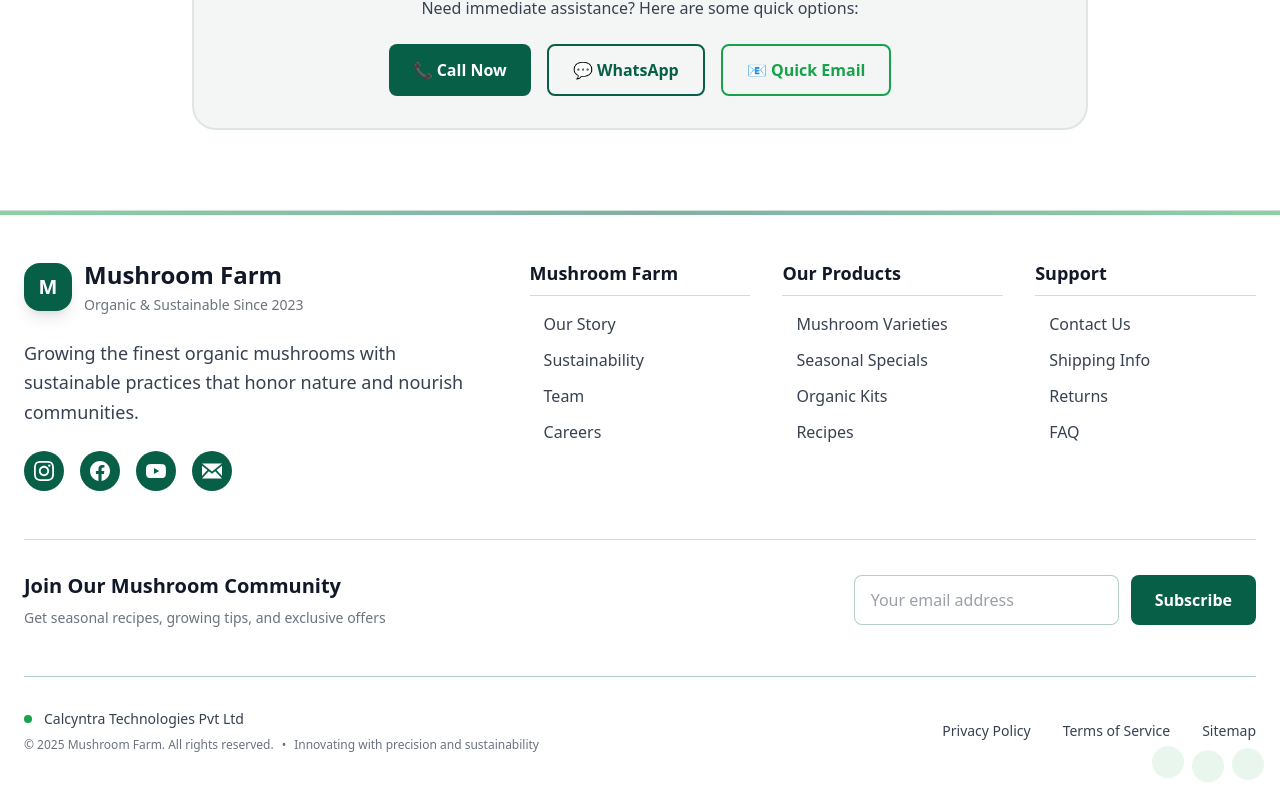
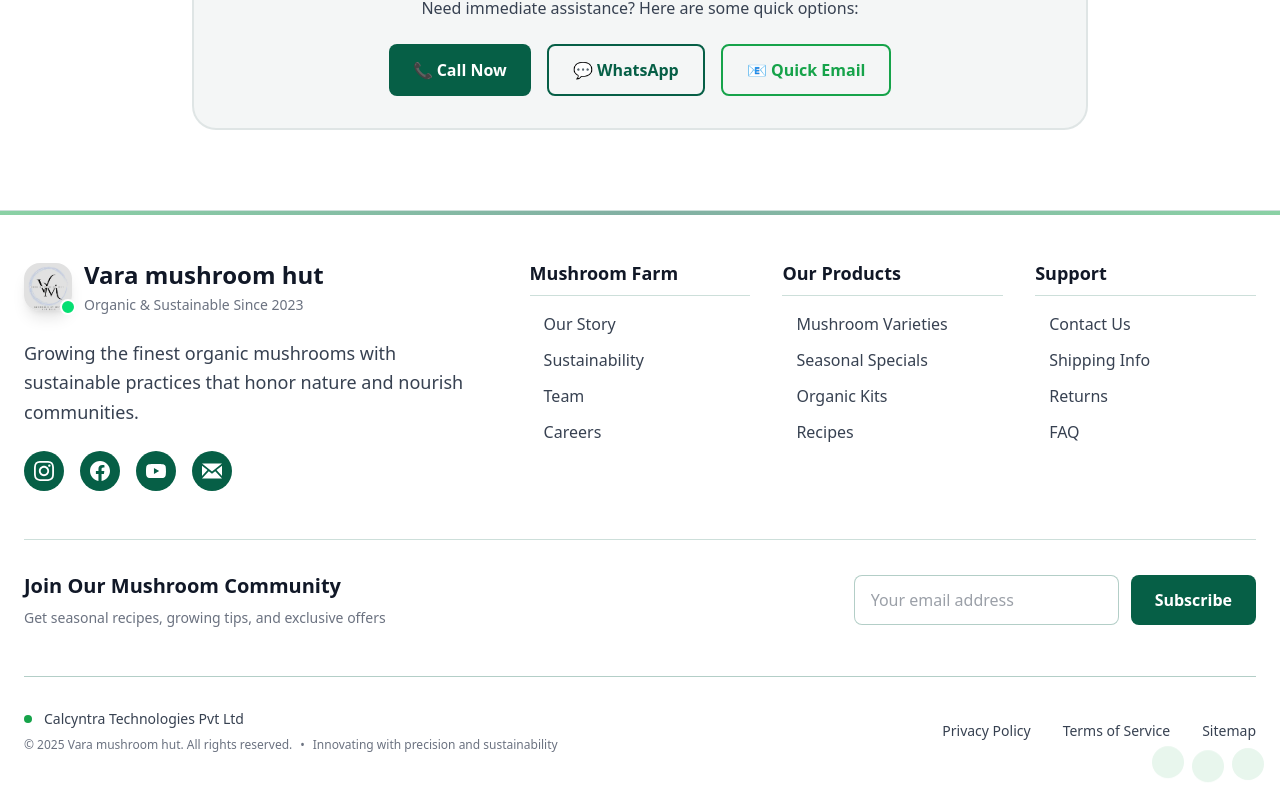
Before and after one commit to ignite-wave-pvt-ltd/mushroom, a React (Vite) app: page /contact-us in a window 1280 px wide. Shown: the part 1928-2729 px from the top of the page. Built offline with nearby package versions, Linux system fonts and the light colour scheme.

Commit message:
udpated logo and name

```diff
--- a/src/components/Footer/Footer.jsx
+++ b/src/components/Footer/Footer.jsx
@@ -1,4 +1,5 @@
 import React, { useState, useEffect } from "react";
+import { logo } from "../../assets";
 
 const Footer = () => {
   const [isVisible, setIsVisible] = useState(false);
@@ -74,15 +75,20 @@
           {/* Brand Section */}
           <div className="lg:col-span-2">
             <div className="flex items-center space-x-3 mb-6 transform hover:scale-105 transition-transform duration-300">
-              <div className="w-12 h-12 rounded-2xl bg-[var(--color-primary)] flex items-center justify-center text-white font-bold text-xl shadow-lg">
-                M
+              <div className="relative">
+                <img
+                  src={logo}
+                  alt="Vara Mushroom Hut Logo"
+                  className="w-12 h-12 rounded-2xl shadow-lg"
+                />
+                <div className="absolute -bottom-1 -right-1 w-4 h-4 bg-green-400 rounded-full border-2 border-white"></div>
               </div>
               <div>
                 <h3
                   className="text-2xl font-bold"
                   style={{ color: "var(--color-heading)" }}
                 >
-                  Mushroom Farm
+                  Vara mushroom hut
                 </h3>
                 <p
                   className="text-sm mt-1"
@@ -227,7 +233,9 @@
               <p
                 className="text-sm font-medium"
                 style={{ color: "var(--color-text)" }}
-                onClick={() => { window.open("https://calcyntra.com", "_blank"); }}
+                onClick={() => {
+                  window.open("https://calcyntra.com", "_blank");
+                }}
               >
                 Calcyntra Technologies Pvt Ltd
               </p>
@@ -236,7 +244,7 @@
               className="text-xs text-center lg:text-left"
               style={{ color: "var(--color-muted)" }}
             >
-              © 2025 Mushroom Farm. All rights reserved.
+              © 2025 Vara mushroom hut. All rights reserved.
               <span className="mx-2">•</span>
               Innovating with precision and sustainability
             </p>
--- a/src/components/Navbar/Navbar.jsx
+++ b/src/components/Navbar/Navbar.jsx
@@ -58,14 +58,14 @@
               <div className="relative">
                 <img
                   src={logo}
-                  alt="Varamushroomhut Logo"
+                  alt="Vara Mushroom Hut Logo"
                   className="w-12 h-12 rounded-2xl shadow-lg"
                 />
                 <div className="absolute -bottom-1 -right-1 w-4 h-4 bg-green-400 rounded-full border-2 border-white"></div>
               </div>
               <div className="flex flex-col">
                 <h1 className="text-2xl font-bold bg-gradient-to-r from-gray-800 to-emerald-700 bg-clip-text text-transparent">
-                  Varamushroomhut
+                  Vara Mushroom Hut
                 </h1>
                 <p className="text-xs text-gray-500 font-medium tracking-wide">
                   ORGANIC & SUSTAINABLE
```
